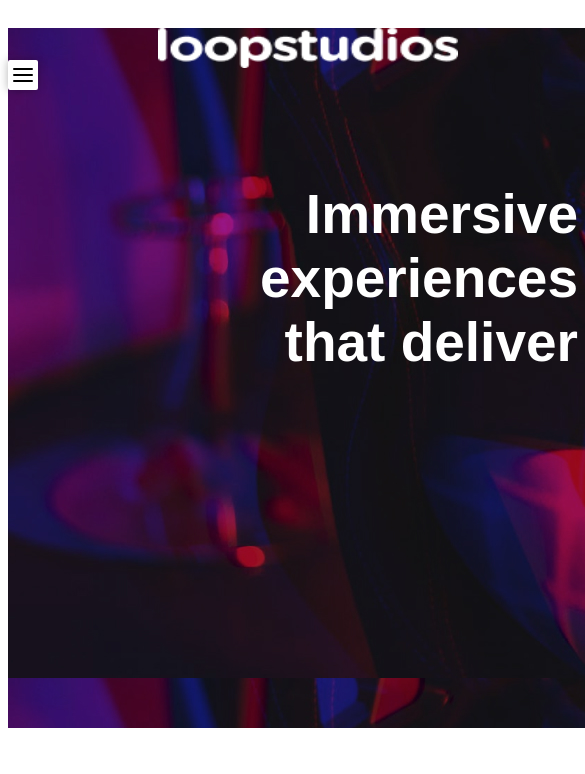
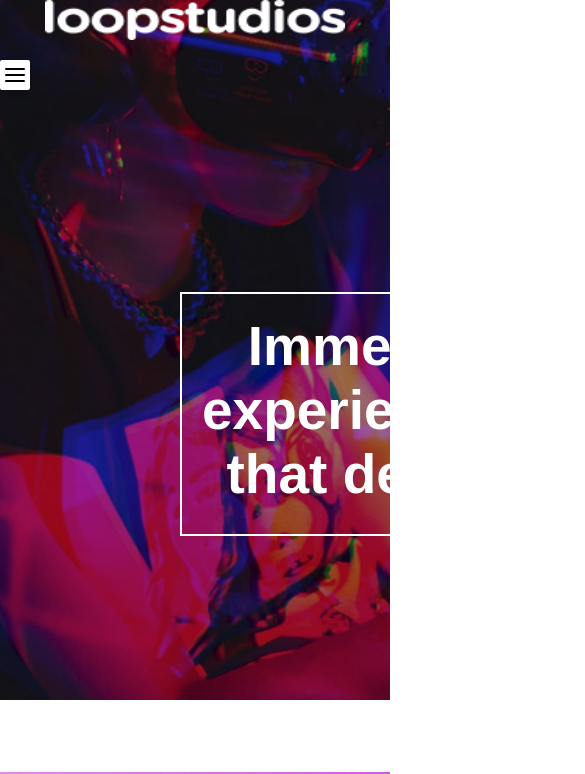
Before and after one commit to ibrohimjon011/new-responsive, a plain HTML site: page index.html in a window 390 px wide. Shown: the top 774 px of the page, 585 px wide, since content can reach past the window. Drawn offline with Linux system fonts and the light colour scheme.

Commit message:
project ozgartirildi

```diff
--- a/index.html
+++ b/index.html
@@ -9,7 +9,7 @@
 <body>
     <div class="container">
         <label>
-            <input type="checkbox">
+            <input class="input" type="checkbox">
             <div class="box">
 
 
@@ -44,7 +44,7 @@
             </ul>
            </div>
            <h1 class="text">
-            Immersive <br> experiences <br> that deliver
+            Immersive  experiences  that deliver
         </h1>
         </div>
         <br><br><br><br>
--- a/style.css
+++ b/style.css
@@ -2,13 +2,15 @@
   background-image: url("img/Bitmap.jpg");
   width: 1440px;
   height: 660px;
-    text-align: start ;
-
+  text-align: start;
+  background-repeat: no-repeat;
+  background-size: cover;
+  background-position: center;
 }
 .slide {
   display: none;
 }
-ul{
+ul {
   display: flex;
   gap: 40px;
   list-style: none;
@@ -21,15 +23,18 @@ a {
   display: flex;
   gap: 1000px;
   margin: 0 auto;
-
 }
 .text {
+  width: 400px;
+  height: 200px;
   color: white;
   font-size: 55px;
   margin-left: 180px;
   border: 20px;
-  font-family:Arial, Helvetica, sans-serif ;
+  font-family: Arial, Helvetica, sans-serif;
   margin-top: 100px;
+  padding: 20px;
+  border: 2px solid #fff;
 }
 .block2 {
   display: flex;
@@ -46,9 +51,8 @@ button {
   width: 150px;
   height: 35px;
   background: white;
-
 }
-.block4{
+.block4 {
   display: flex;
   justify-content: space-around;
 }
@@ -79,7 +83,7 @@ padding-top: 5px;
   }
 
   ul {
-        display:contents;
+    display: contents;
   }
   .text2 {
     display: block;
@@ -114,18 +118,15 @@ padding-top: 5px;
     text-transform: capitalize;
     text-decoration: none;
     transition: 0.2s ease-out;
-
   }
-      ul li:hover a  {
+  ul li:hover a {
     color: #fff;
     background: #8000ff;
   }
   ul li a {
     text-align: center;
-
   }
   input {
-
     visibility: hidden;
   }
   .block {
@@ -139,7 +140,7 @@ padding-top: 5px;
     top: 60px;
     margin-right: 500px;
 
-      box-shadow: 0 0 10px rgba(0,0,0,0.3);
+    box-shadow: 0 0 10px rgba(0, 0, 0, 0.3);
   }
   .common {
     position: absolute;
@@ -148,7 +149,6 @@ padding-top: 5px;
     background: black;
     border-radius: 50px;
     transition: 0.3s ease;
-
   }
   .label {
     display: inline;
@@ -156,45 +156,42 @@ padding-top: 5px;
   .block .top {
     top: 30%;
     left: 50%;
-        transform: translate(-50%,-50%);
+    transform: translate(-50%, -50%);
   }
   .block .mittle {
     top: 50%;
     left: 50%;
-        transform: translate(-50%,-50%);
+    transform: translate(-50%, -50%);
   }
   .block .bottom {
     top: 70%;
     left: 50%;
-        transform: translate(-50%,-50%);
+    transform: translate(-50%, -50%);
   }
-      input:checked ~ .block .top  {
+  input:checked ~ .block .top {
     left: 2px;
     top: 14px;
     width: 25px;
     transform: rotate(45deg);
   }
-        input:checked ~ .block .bottom  {
+  input:checked ~ .block .bottom {
     left: 2px;
     top: 14px;
     width: 25px;
     transform: rotate(-45deg);
   }
-            input:checked ~ .block .mittle  {
+  input:checked ~ .block .mittle {
     opacity: 0;
     transform: translateX(20px);
   }
   input:checked ~ .slide {
     transform: translateX(0);
-        box-shadow: 0 0 15 rgba( 0,0,0,0.5);
-
+    box-shadow: 0 0 15 rgba(0, 0, 0, 0.5);
   }
   .block1 {
     width: 600px;
     height: 700px;
     text-align: center;
-
-
   }
   .text7 {
     display: none;
@@ -207,17 +204,57 @@ padding-top: 5px;
   }
   .block5 {
     display: block;
-
   }
   .text8 {
     align-items: start;
-
   }
   .ul2 {
     align-items: start;
     text-align: start;
   }
+  label {
+    display: inline;
+  }
+  body {
+    margin: 0;
+    padding: 0;
+    box-sizing: border-box;
+  }
+  .container {
+    width: 100%;
+    max-width: 100%;
+  }
+  .input {
+    display: block;
+  }
 }
 .ul2 {
   color: white;
 }
+
+.container,
+.block1,
+.box,
+.block4 {
+  max-width: 100%;
+  width: 100%;
+  margin: 0 auto;
+  overflow: hidden;
+}
+.block1 {
+  display: flex;
+  justify-content: space-between;
+  gap: 20px; /* 600px o‘rniga kichikroq qiymat qo‘yish */
+  max-width: 100%;
+  flex-wrap: wrap;
+}
+body,
+html {
+  overflow-x: hidden;
+  margin: 0;
+  padding: 0;
+}
+
+.input {
+  display: none;
+}
```
Lines whose indentation alone changed are shown as unchanged.
